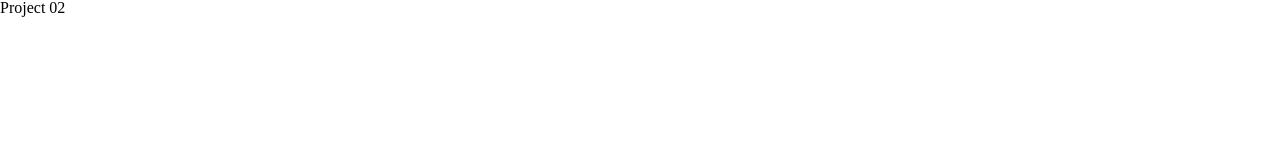
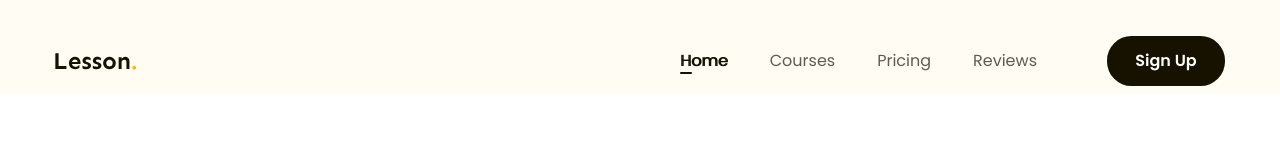
Before and after one commit to LucNguyenngoc/htmlcss-project-02-nnluc, a plain HTML site: page index.html in a window 1280 px wide. Shown: the top 160 px of the page. Drawn offline with Linux system fonts and the light colour scheme.

Commit message:
header commit

```diff
--- a/assets/css/styles.css
+++ b/assets/css/styles.css
@@ -0,0 +1,96 @@
+* {
+	box-sizing: border-box;
+}
+
+html {
+	font-size: 62.5%;
+}
+
+body {
+	font-size: 1.6rem;
+	font-family: "Poppins", sans-serif;
+}
+
+/* Common */
+a {
+	text-decoration: none;
+}
+
+.btn {
+	display: inline-block;
+	min-width: 118px;
+	padding: 0 16px;
+	line-height: 50px;
+	font-weight: 600;
+	font-size: 1.6rem;
+	text-align: center;
+	color: #ffffff;
+	background: #171100;
+	border-radius: 24.5px;
+}
+
+.main-content {
+	width: 1170px;
+	max-width: calc(100% - 48px);
+	margin-left: auto;
+	margin-right: auto;
+}
+
+/* Header */
+
+.header {
+	background: #fffcf4;
+}
+
+.header.fixed {
+	position: sticky;
+	top: -28px;
+}
+
+.header .body {
+	display: flex;
+	align-items: center;
+	padding: 36px 0 8px;
+}
+
+.nav {
+	margin-left: auto;
+}
+
+.nav ul {
+	display: flex;
+}
+
+.nav a {
+	position: relative;
+	padding: 8px 21px;
+	font-size: 1.6rem;
+	color: #5f5b53;
+}
+
+.nav a:hover,
+.nav li.active a {
+	/* font-weight: 600; */
+	text-shadow: 1px 0 0 currentColor;
+	color: #171100;
+}
+
+.nav li.active a::after {
+	position: absolute;
+	left: 21px;
+	bottom: 6px;
+	content: "";
+	display: block;
+	width: 12px;
+	height: 2px;
+	background: #171100;
+	border-radius: 1px;
+}
+
+.nav .sign-up-btn {
+	min-width: 144px;
+}
+
+.header .action {
+	margin-left: 49px;
+}
--- a/index.html
+++ b/index.html
@@ -6,13 +6,60 @@
 		<meta name="viewport" content="width=device-width, initial-scale=1.0" />
 		<title>F8 Project 02 nnluc</title>
 		<!-- reset css -->
+
 		<link rel="stylesheet" href="./assets/css/reset.css" />
 
 		<!-- styles -->
 
+		<link rel="preconnect" href="https://fonts.googleapis.com" />
+		<link rel="preconnect" href="https://fonts.gstatic.com" crossorigin />
+		<link
+			href="https://fonts.googleapis.com/css2?family=Sen:wght@400;700;800&display=swap"
+			rel="stylesheet"
+		/>
+		<link
+			href="https://fonts.googleapis.com/css2?family=Poppins:ital,wght@0,100;0,200;0,300;0,400;0,500;0,600;0,700;0,800;0,900;1,100;1,200;1,300;1,400;1,500;1,600;1,700;1,800;1,900&display=swap"
+			rel="stylesheet"
+		/>
 		<link rel="stylesheet" href="./assets/css/styles.css" />
 	</head>
 	<body>
-		<h1>Project 02</h1>
+		<main style="height: 5000px">
+			<header class="header fixed">
+				<div class="main-content">
+					<div class="body">
+						<!-- Logo -->
+						<img src="./assets/img/logo.svg" alt="Lession." class="logo" />
+
+						<!-- Nav -->
+
+						<nav class="nav">
+							<ul>
+								<li class="active">
+									<a href="">Home</a>
+								</li>
+								<li>
+									<a href="">Courses</a>
+								</li>
+								<li>
+									<a href="">Pricing</a>
+								</li>
+								<li>
+									<a href="">Reviews</a>
+								</li>
+							</ul>
+						</nav>
+
+						<!-- Action -->
+
+						<div class="action">
+							<a href="" class="btn sign-up-btn">Sign Up</a>
+						</div>
+					</div>
+
+					<!-- end -->
+				</div>
+			</header>
+		</main>
 	</body>
 </html>
```
Also changed, not shown: assets/img/logo.svg (added).
